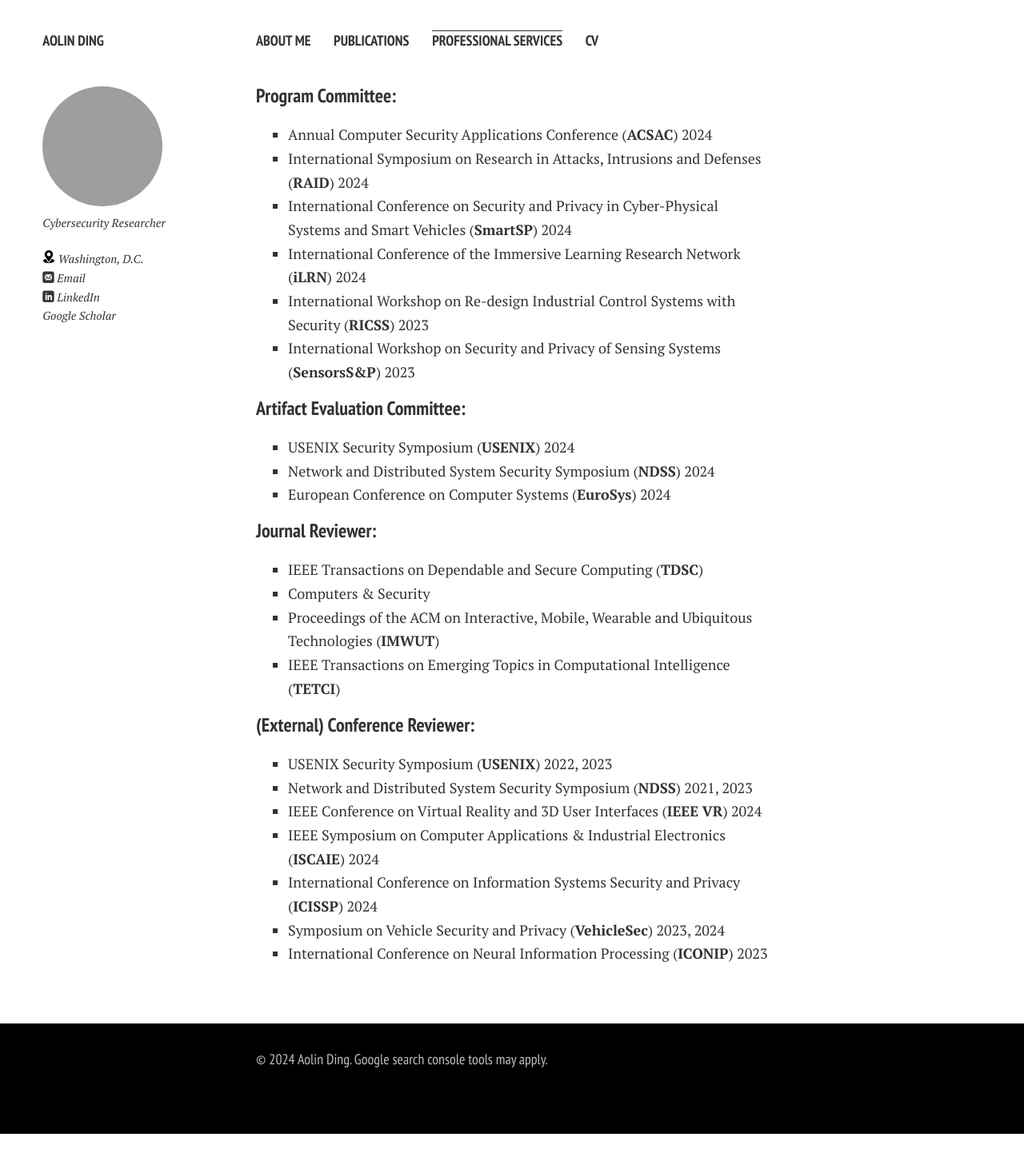
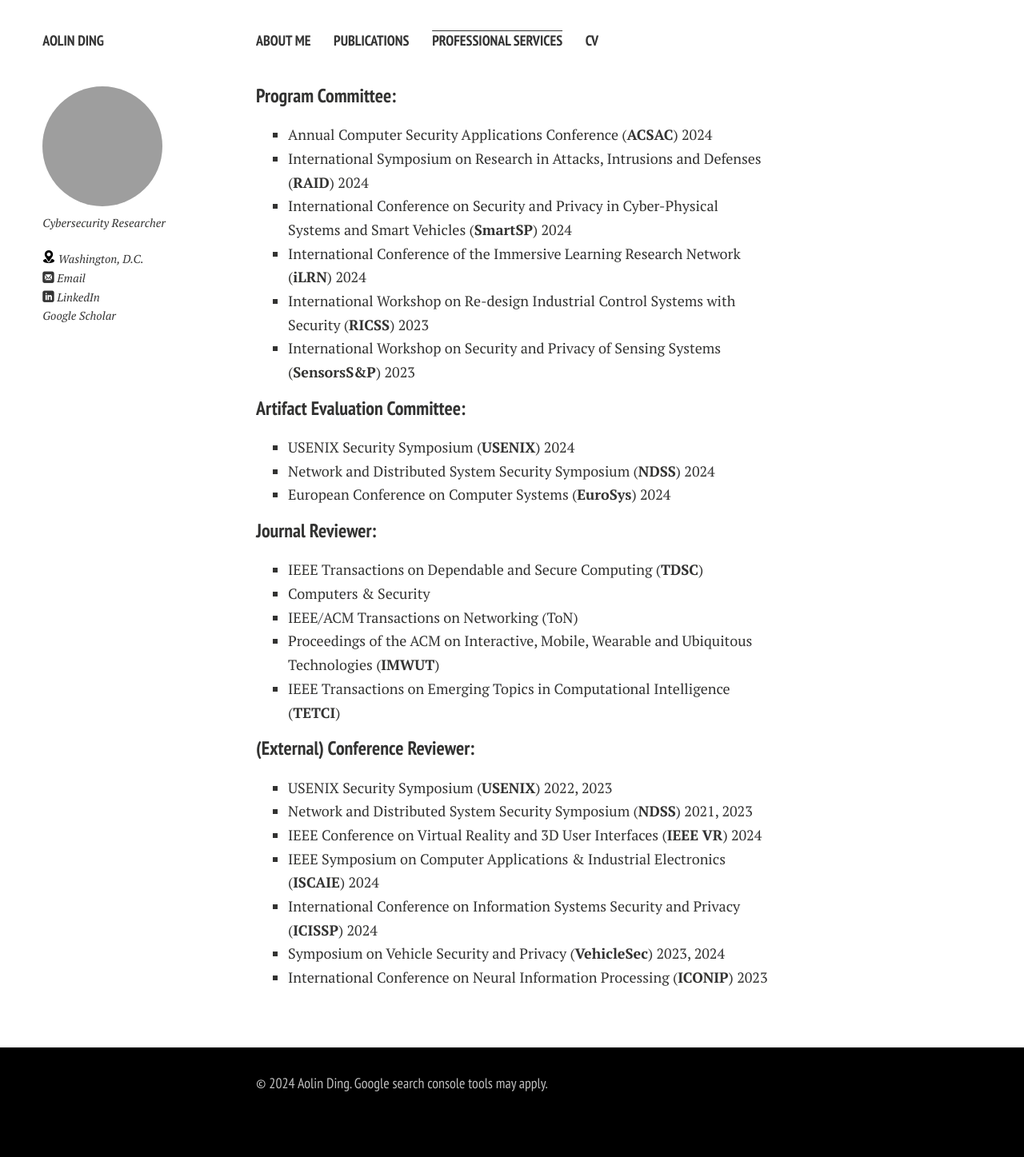
Before and after one commit to aolind/aolind.github.io, a Jekyll site: the page built from services.md, in a window 1280 px wide. Shown: the whole page at 80% size. Built offline with Jekyll 4.4.1, drawn with Linux system fonts in a browser that asks for light colours; nearby versions of some CDN libraries; comment, search, counter and statistics services are not loaded; a style sheet for code colours, icons or effects is not loaded; before the commit the page ends 1418 px from its top, so only the background shows below that.

Commit message:
Add services

```diff
--- a/services.md
+++ b/services.md
@@ -20,6 +20,7 @@ title: Professional Services
 ### Journal Reviewer:
 - IEEE Transactions on Dependable and Secure Computing (**TDSC**)
 - Computers & Security
+- IEEE/ACM Transactions on Networking (ToN)
 - Proceedings of the ACM on Interactive, Mobile, Wearable and Ubiquitous Technologies (**IMWUT**)
 - IEEE Transactions on Emerging Topics in Computational Intelligence (**TETCI**)
 
```
